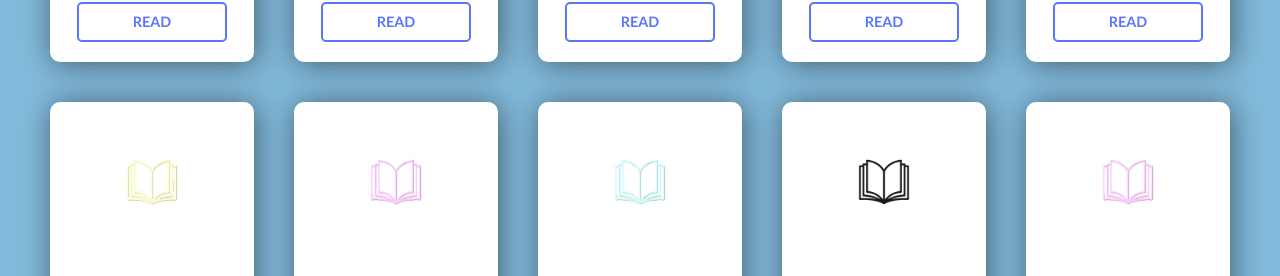
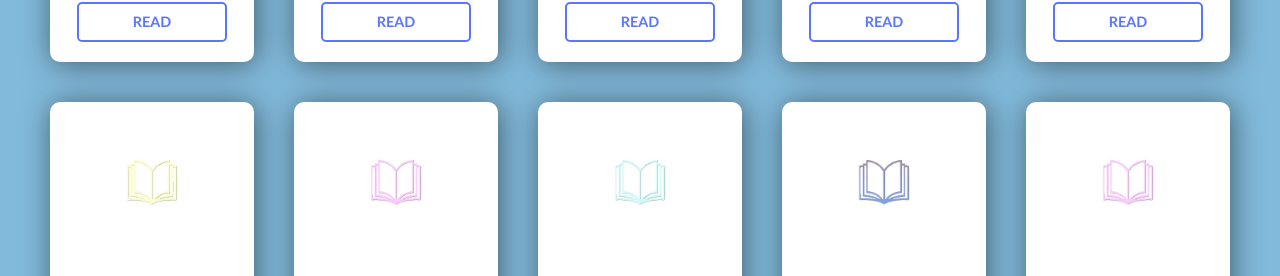
Before and after one commit to ICThinkLibrary/SPICTonlineLibrary, a plain HTML site: page Aweb.html in a window 1280 px wide. Shown: the part 1316-1592 px from the top of the page. Drawn offline with Linux system fonts and the light colour scheme.

Commit message:
Update Aweb.html

```diff
--- a/Aweb.html
+++ b/Aweb.html
@@ -110,7 +110,7 @@
                 <a href="JBNHS Lessons\QUARTER 3\OFFICE PRODUCTIVITY\Week 8_Excel_Functions-Marie_E._Fontanilla.pdf" target="_blank">Read</a>
             </div>
             <div class="box">
-                <img src="images/book.png">
+                <img src="images/book11.jpg">
                 <font>OFFICE PRODUCTIVITY</font>
                 <p>WEEK 9</p>
                 <!--btn--------->
```
